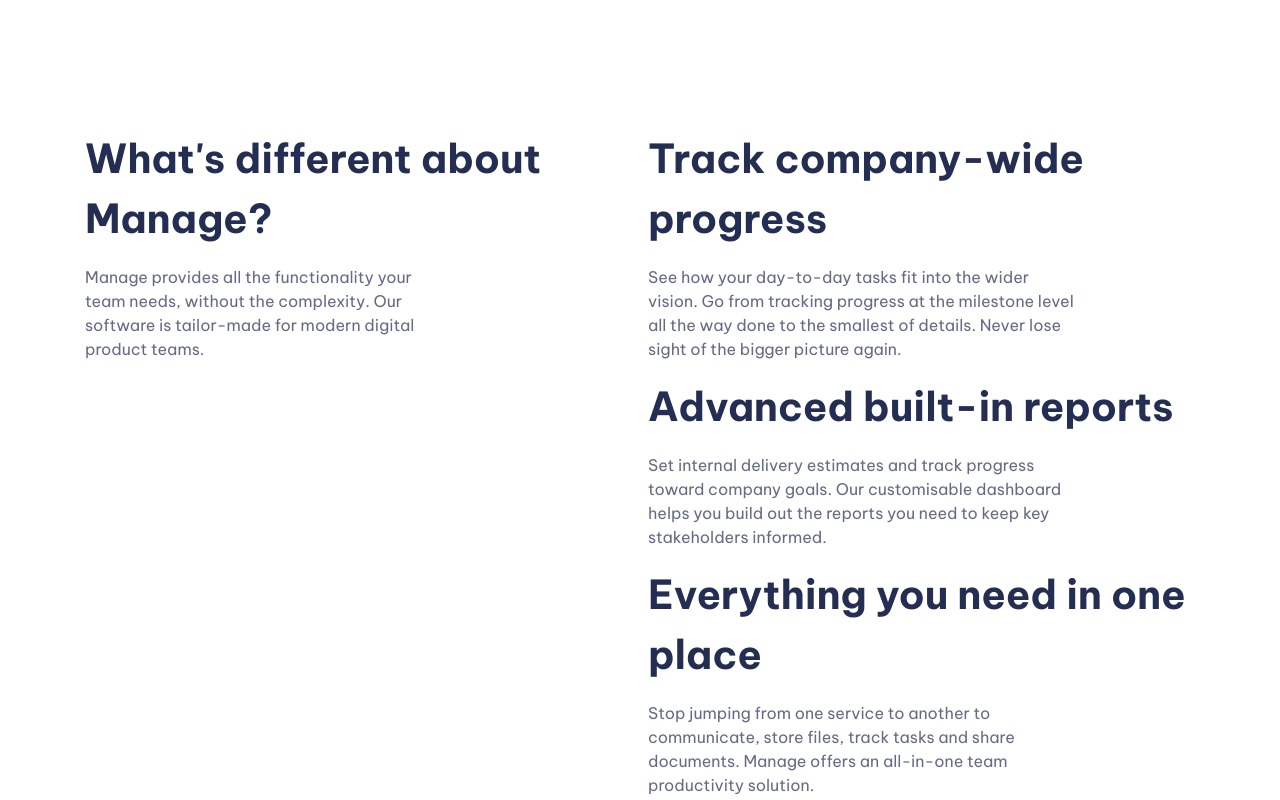
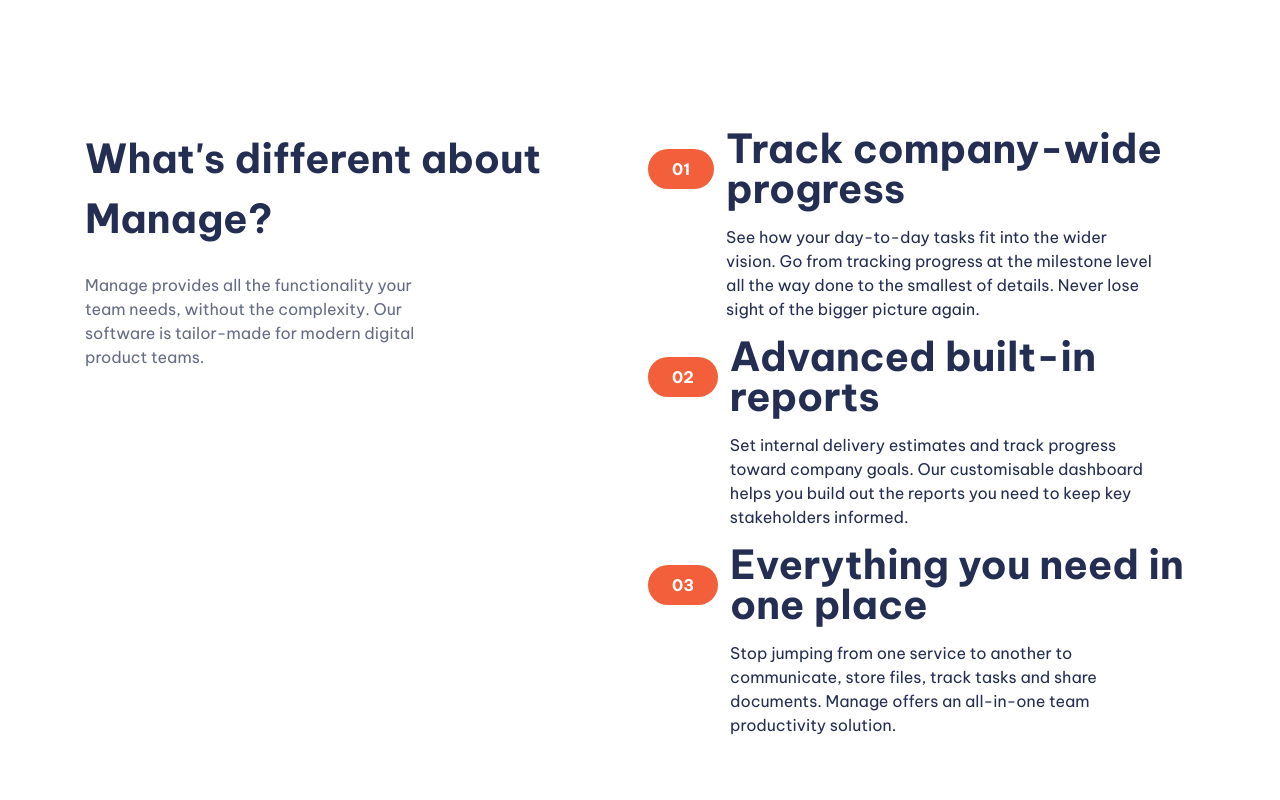
Before and after one commit to Harry37x2/manage-landing-page, a plain HTML site: page index.html in a window 1280 px wide. Shown: the part 700-1500 px from the top of the page. Drawn offline with Linux system fonts and the light colour scheme.

Commit message:
numbered list

```diff
--- a/index.html
+++ b/index.html
@@ -60,7 +60,7 @@
     <section class="padding-block-900">
       <div class="container">
         <div class="even-columns">
-          <div class="flow">
+          <div class="flow text-center-sm-only margin-bottom-700" style="--flow-spacer:1.5rem">
             <h2 class="fs-secondary-heading fw-bold">What's different about Manage?</h2>
               <p>Manage provides all the functionality your team needs, without the complexity. Our software is
               tailor-made for modern
@@ -71,24 +71,24 @@
             <ul class="numbered-items | flow" role="list">
               <li>
                 <div class="flow" style="--flow-spacer:1em">
-                <h3 class="fs-600 fw-bold">Track company-wide progress</h3>
-                <p data-width="wide">See how your day-to-day tasks fit into the wider vision. Go from tracking progress at the milestone
+                <h3 class="numbered-items__title | fs-600 fw-bold">Track company-wide progress</h3>
+                <p class="numbered-items__body" data-width="wide">See how your day-to-day tasks fit into the wider vision. Go from tracking progress at the milestone
                 level all the way
                 done to the smallest of details. Never lose sight of the bigger picture again.</p>
               </div>
               </li>
               <li>
               <div class="flow" style="--flow-spacer:1em">
-                <h3 class="fs-600 fw-bold">Advanced built-in reports</h3>
-                <p data-width="wide">Set internal delivery estimates and track progress toward company goals. Our customisable dashboard
+                <h3 class="numbered-items__title | fs-600 fw-bold">Advanced built-in reports</h3>
+                <p class="numbered-items__body" data-width="wide">Set internal delivery estimates and track progress toward company goals. Our customisable dashboard
                 helps you build out
                 the reports you need to keep key stakeholders informed.</p>
                 </div>
               </li>
               <li>
               <div class="flow" style="--flow-spacer:1em">
-                <h3 class="fs-600 fw-bold">Everything you need in one place</h3>
-                <p data-width="wide">Stop jumping from one service to another to communicate, store files, track tasks and share
+                <h3 class="numbered-items__title | fs-600 fw-bold">Everything you need in one place</h3>
+                <p class="numbered-items__body" data-width="wide">Stop jumping from one service to another to communicate, store files, track tasks and share
                 documents. Manage offers an
                 all-in-one team productivity solution.</p>
                 </div>
--- a/style.css
+++ b/style.css
@@ -382,6 +382,73 @@
 
 }
 
+/* numbered items */
+.numbered-items {
+  counter-reset: count;
+  width: fit-content;
+  margin-inline: auto;
+}
+
+.numbered-items li {
+  counter-increment: count;
+}
+
+.numbered-items div {
+  display: grid;
+  position: relative;
+  align-items: center;
+  column-gap: var(--size-300);
+  grid-template-columns: min-content 1fr;
+}
+
+.numbered-items__title {
+  grid-row: 1 / 2;
+  grid-column: 2 / 3;
+  line-height: 1;
+}
+
+.numbered-items__body {
+  grid-column: 2 / -1;
+}
+
+.numbered-items div::before,
+.numbered-items div::after {
+height: 40px;
+  border-radius: 100vw;
+}
+
+@media (min-width:50em) {
+  .numbered-items__body {
+    grid-column: 2 / -1;}
+}
+
+
+.numbered-items div::before {
+  content: "0" counter(count);
+  display: flex;
+  align-items: center;
+  color: var(--clr-neutral-100) ;
+  font-weight: var(--fw-bold);
+  background-color: var(--clr-accent-400);
+  padding: 0 var(--size-500);
+  grid-row: 1 / 2;
+  grid-column: 1 / 2;
+}
+
+@media (max-width: 30em) {
+.numbered-items div::after {
+  --bg: var(--clr-accent-100);
+  content: '';
+  display: block;
+  z-index: -1;
+  border-radius: 100vw 0 0 100vw;
+  grid-column: 1 / -1;
+  grid-row: 1 / 2;
+  box-shadow: 5em 0 0 var(--bg);
+  background: var(--bg);
+}
+}
+
 /* Utility classes */
 
 .visually-hidden {
@@ -398,9 +465,9 @@
 
 .container {
   --max-width: 1110px;
-  --padding: 1rem;
+  --container-padding: 1rem;
 
-  width: min(var(--max-width), 100% - (var(--padding)*2));
+  width: min(var(--max-width), 100% - (var(--container-padding)*2));
   margin-inline: auto;
 }
 
@@ -432,6 +499,22 @@
   margin-top: var(--flow-spacer, 1rem);
 }
 
+.text-center {
+  text-align: center;
+}
+
+.text-center p {
+  margin-inline: auto;
+}
+
+@media (max-width:50em){
+.text-center-sm-only {
+  text-align: center;
+}
+.text-center-sm-only p{
+  margin-inline: auto;
+}
+}
 
 .text-primary-400 {
   color: var(--clr-primary-400);
@@ -517,6 +600,10 @@
   padding-block: var(--size-700);
 }
 
+.margin-bottom-700 {
+  margin-block-end: var(--size-700);
+}
+
 .display-sm-none {
   display: none;
 }
```
